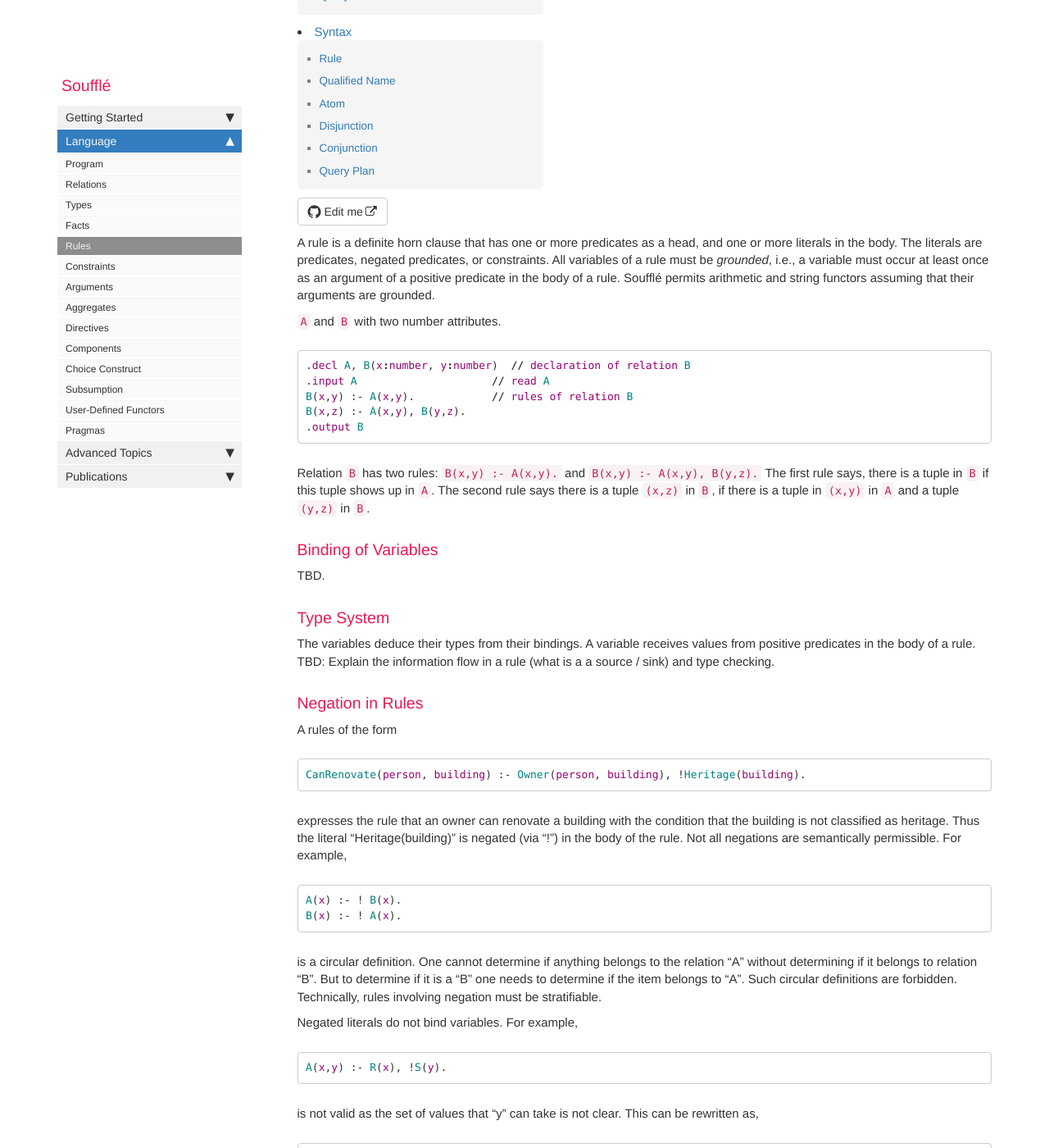
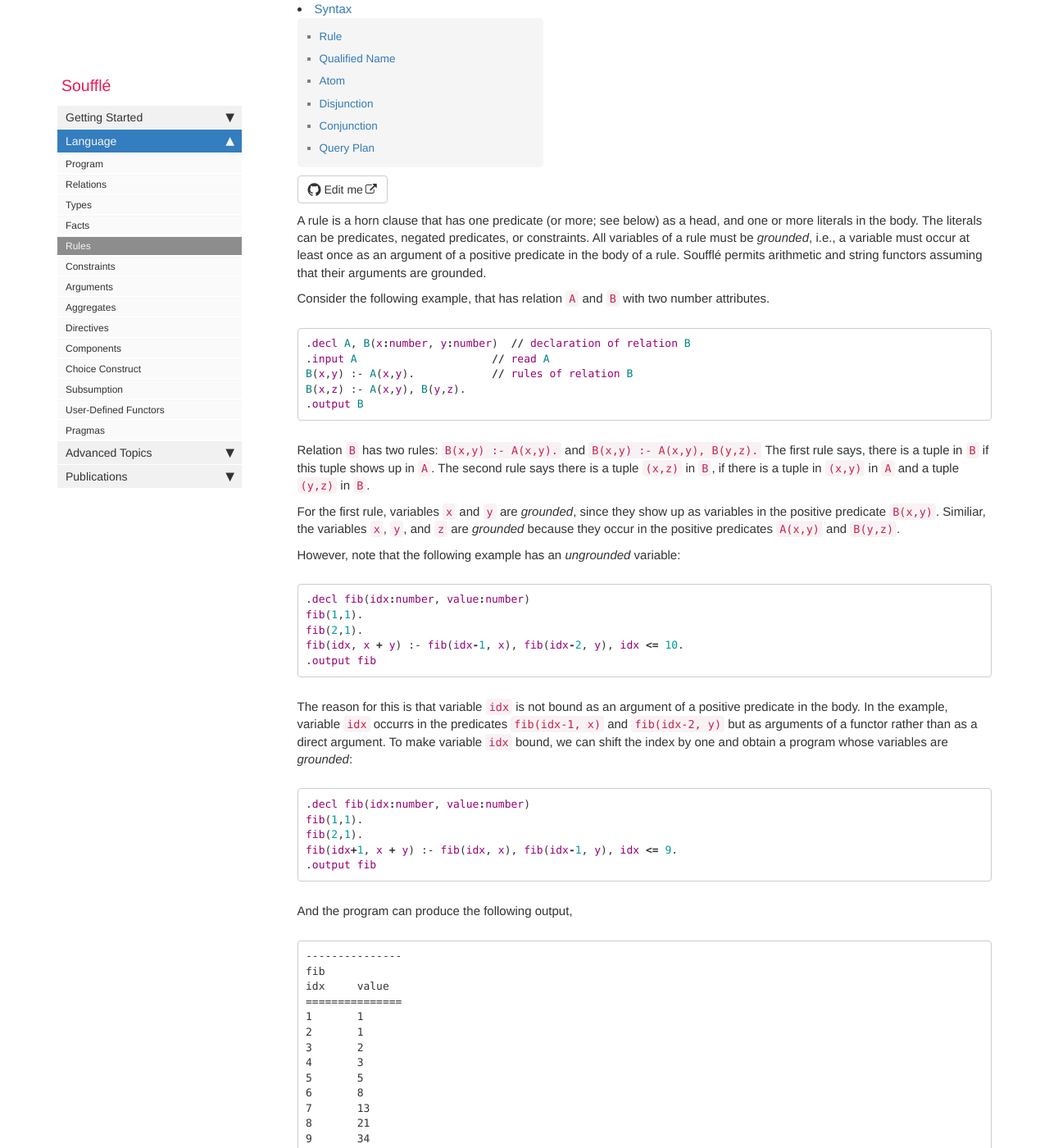
Before and after one commit to souffle-lang/souffle-lang.github.io, a Jekyll site: the page built from pages/docs/rules.md, in a window 1280 px wide and 1400 px high, scrolled down 326 px. Shown: the whole window at 82% size. Built offline with Jekyll 4.4.1, drawn with Linux system fonts in a browser that asks for light colours; comment, search, counter and statistics services are not loaded; some of the changed text lies outside the part shown.

Commit message:
Update rules.md

````diff
--- a/pages/docs/rules.md
+++ b/pages/docs/rules.md
@@ -4,15 +4,15 @@ permalink: /rules
 sidebar: docs_sidebar
 folder: docs
 ---
-A rule is a definite horn clause that has one or more predicates as a head, and one or more
-literals in the body. The literals are predicates, negated
+A rule is a horn clause that has one predicate (or more; see below) as a head, and one or more
+literals in the body. The literals can be predicates, negated
 predicates, or constraints.
 All variables of a rule must be *grounded*, i.e., a variable must occur
 at least once as an argument of a positive predicate in the body of
 a rule.  Soufflé permits arithmetic and string functors assuming
 that their arguments are grounded.
 
- ```A``` and ```B``` with two number attributes.
+Consider the following example, that has relation ```A``` and ```B``` with two number attributes.
 ```prolog
 .decl A, B(x:number, y:number)  // declaration of relation B
 .input A                     // read A
@@ -22,9 +22,45 @@ B(x,z) :- A(x,y), B(y,z).
 ```
 Relation ```B``` has two rules: ```B(x,y) :- A(x,y).``` and ```B(x,y) :- A(x,y), B(y,z).``` The first rule says, there is a tuple in `B` if this tuple shows up in `A`. The second rule says there is a tuple `(x,z)` in `B`, if there is a tuple in `(x,y)` in `A` and a tuple `(y,z)` in `B`.
 
+For the first rule, variables ```x``` and ```y``` are *grounded*, since they show up as variables in the
+positive predicate ```B(x,y)```. Similiar, the variables ```x```, ```y```, and ```z``` are *grounded* because
+they occur in the positive predicates ``` A(x,y)``` and ```B(y,z)```.
 
-### Binding of Variables
-TBD.
+However, note that the following example has an *ungrounded* variable:
+```prolog
+.decl fib(idx:number, value:number)
+fib(1,1).
+fib(2,1).
+fib(idx, x + y) :- fib(idx-1, x), fib(idx-2, y), idx <= 10.
+.output fib
+```
+
+The reason for this is that variable ```idx``` is not bound as an argument of a positive predicate in the body. In the example, variable ```idx``` occurrs in the predicates ```fib(idx-1, x)``` and ```fib(idx-2, y)``` but as arguments of a functor rather than as a direct argument. To make variable ```idx``` bound, we can shift the index by one and obtain a program whose variables are *grounded*:
+```prolog
+.decl fib(idx:number, value:number)
+fib(1,1).
+fib(2,1).
+fib(idx+1, x + y) :- fib(idx, x), fib(idx-1, y), idx <= 9.
+.output fib
+```
+And the program can produce the following output,
+```
+---------------
+fib
+idx	value
+===============
+1	1
+2	1
+3	2
+4	3
+5	5
+6	8
+7	13
+8	21
+9	34
+10	55
+===============
+```
 
 ### Type System
 
````
